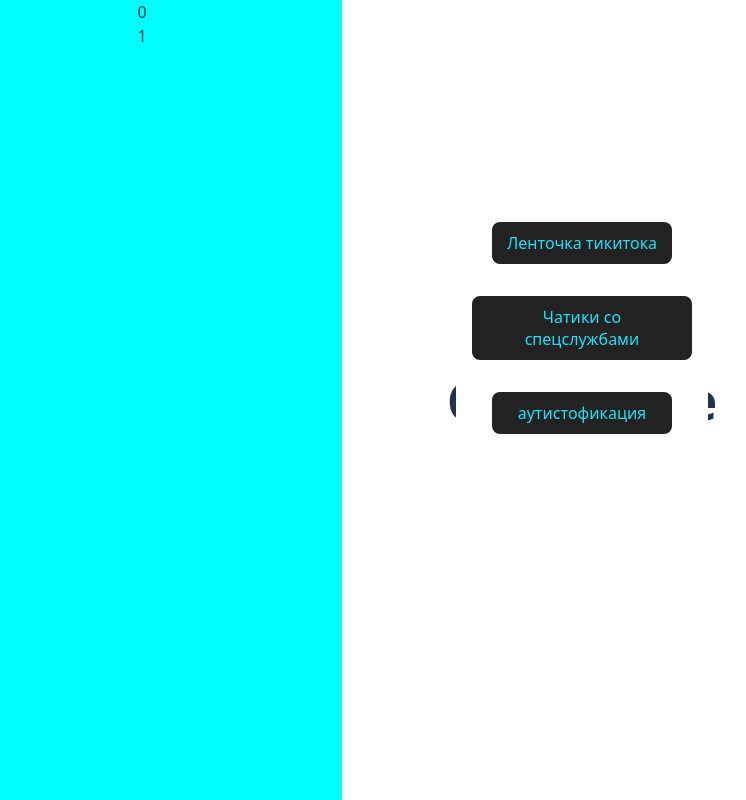
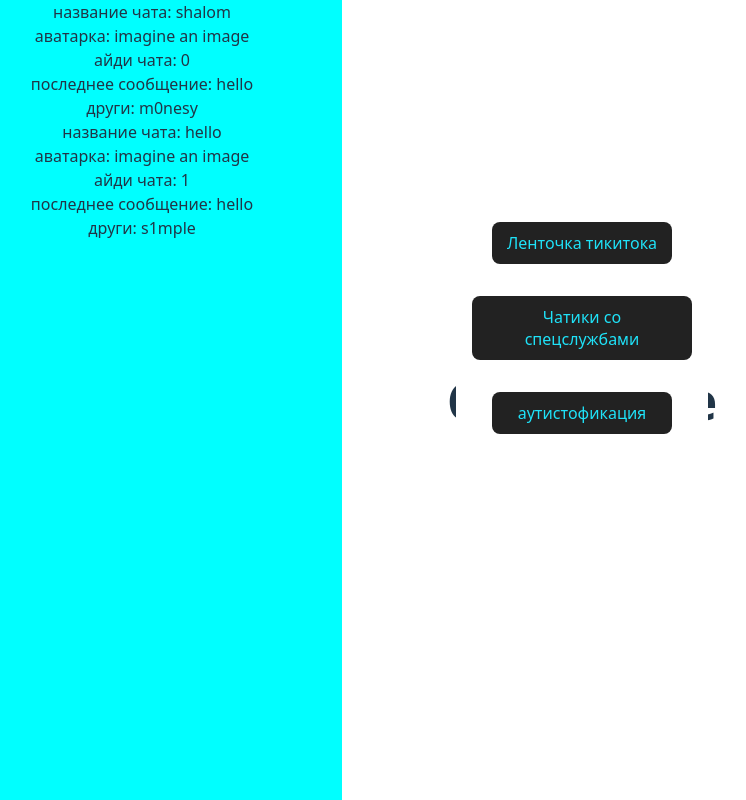
Before and after one commit to alejandro23-10/miph-vk, a React (Vite) app: page /chats in a window 1280 px wide. Shown: the whole page, without its empty margins (58-804 px from the left). Built offline with nearby package versions, Linux system fonts and the light colour scheme; sample sign-in values are in the browser's storage.

Commit message:
bazaru-kizaru

```diff
--- /dev/null
+++ b/src/components/ChatComponent/ChatComponent.tsx
@@ -0,0 +1,14 @@
+import type { Chat } from "../../types/Chat";
+
+export default function ChatComponent(props: {chat: Chat}) {
+    console.log(props.chat.messages)
+    return (
+        <div>
+            <div>название чата: {props.chat.title}</div>
+            <div>аватарка: {props.chat.avatar}</div>
+            <div>айди чата: {props.chat.id}</div>
+            <div>последнее сообщение: {props.chat.messages[props.chat.messages.length -1].text}</div>
+            <div>други: {props.chat.users[0].username}</div>
+        </div>
+    )
+}
--- a/src/data/Chats.ts
+++ b/src/data/Chats.ts
@@ -6,14 +6,14 @@ export const chats: Chat[] = [
     {
         id: 0,
     users: [users[0], users[1]],
-    messages: [messages[1], messages[2]],
+    messages: [messages[0], messages[1]],
     title: 'shalom',
     avatar: 'imagine an image',
     },
     {
         id: 1,
     users: [users[1], users[2]],
-    messages: [messages[1], messages[2]],
+    messages: [messages[0], messages[1]],
     title: 'hello',
     avatar: 'imagine an image',
     },
--- a/src/layouts/ChatsLayout.tsx
+++ b/src/layouts/ChatsLayout.tsx
@@ -6,6 +6,7 @@ import useCheckRoute from "../composables/useAbilities";
 import './chats.css'
 import { chats } from "../data/Chats";
 import type { Chat } from "../types/Chat";
+import ChatComponent from "../components/ChatComponent/ChatComponent";
 
 export default function MainLayout() {
     const navigate = useNavigate();
@@ -16,8 +17,8 @@ export default function MainLayout() {
         }
     }, [isAuth, location, navigate]);
 
-    function takeId(a: Chat) {
-        return (<div>{a.id}</div>)
+    function takeId(chat: Chat) {
+        return <ChatComponent chat={chat}  />
 
     }
     useEffect(() => {
```
Also changed, not shown: src/components/ChatComponent/CommentComponent.tsx (added), src/components/ChatComponent/MessageComponent.tsx (added), src/components/ChatComponent/PostComponent.tsx (added), src/components/ChatComponent/UserComponent.tsx (added), src/data/User.ts (line endings or trailing spaces).
